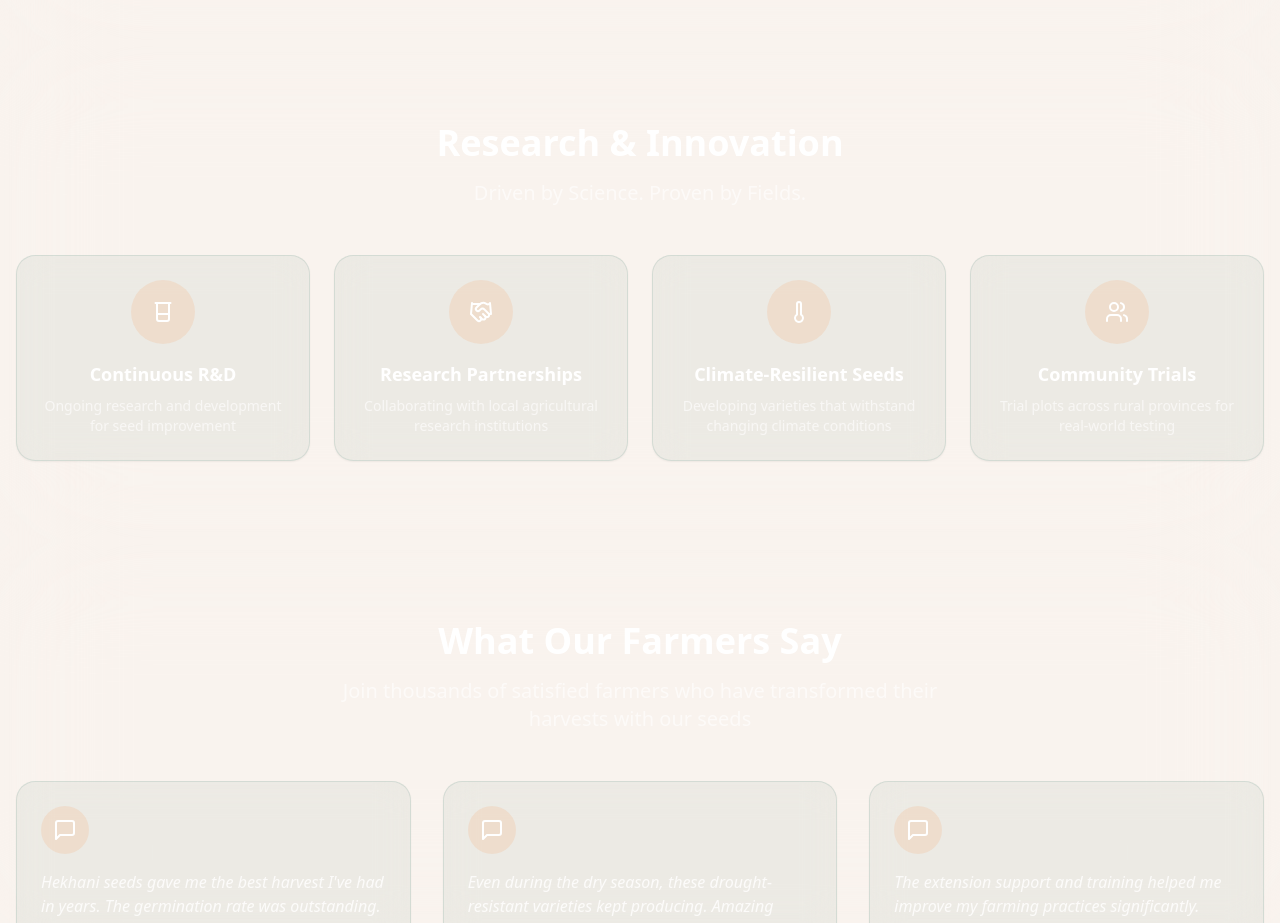
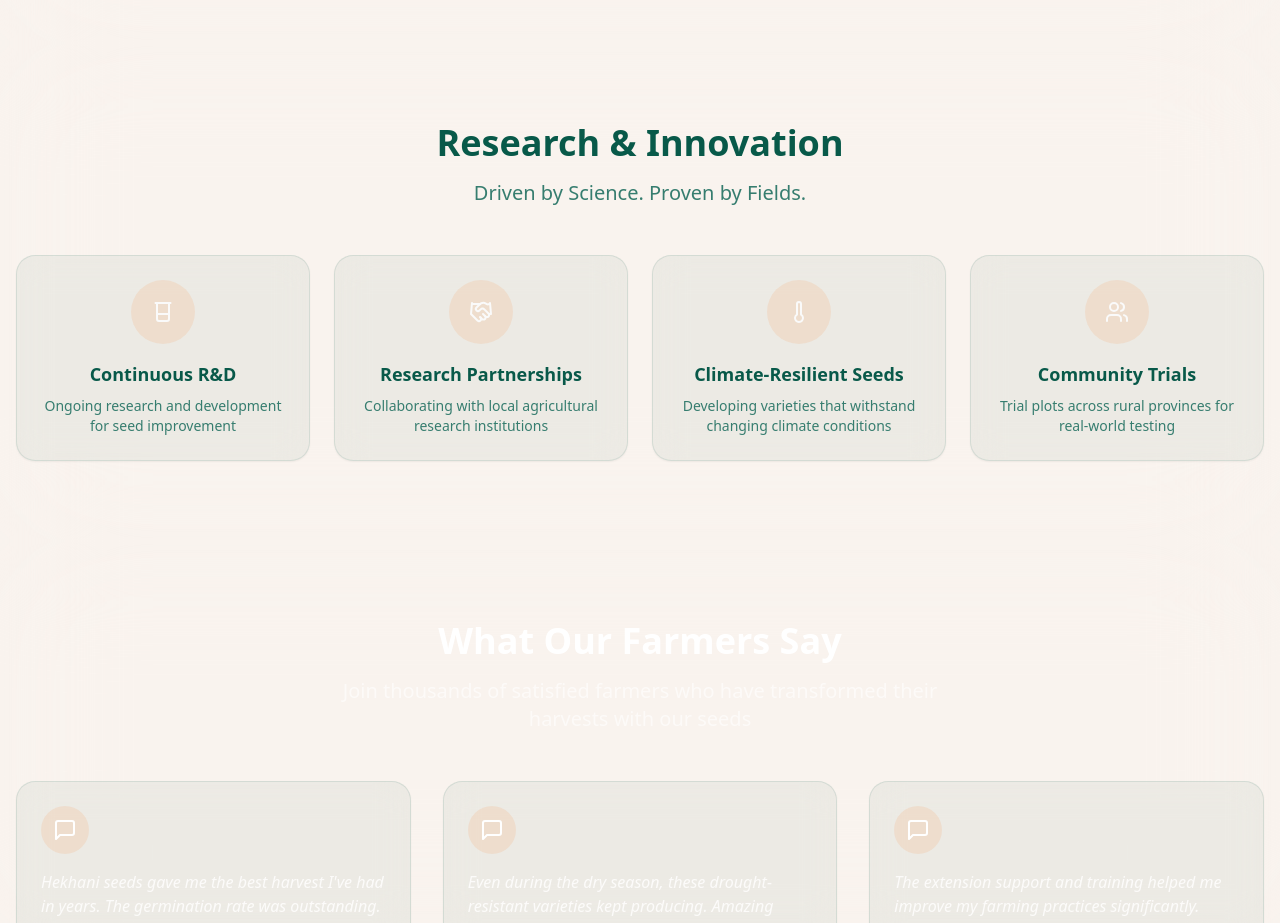
Before and after one commit to Mrcraig-up/hekhani-official-site, a React app: page / in a window 1280 px wide. Shown: the part 5480-6403 px from the top of the page. Built offline with nearby package versions, Linux system fonts and the light colour scheme; the HTML template or start-up script is replaced by a standard one.

Commit message:
Fix color issues and launch

```diff
--- a/src/components/Research.tsx
+++ b/src/components/Research.tsx
@@ -4,22 +4,22 @@ import { Beaker, Handshake, Thermometer, Users } from "lucide-react";
 const Research = () => {
   const initiatives = [
     {
-      icon: <Beaker className="w-6 h-6 text-white" />,
+      icon: <Beaker className="w-6 h-6 text-accent-foreground" />,
       title: "Continuous R&D",
       description: "Ongoing research and development for seed improvement"
     },
     {
-      icon: <Handshake className="w-6 h-6 text-white" />,
+      icon: <Handshake className="w-6 h-6 text-accent-foreground" />,
       title: "Research Partnerships",
       description: "Collaborating with local agricultural research institutions"
     },
     {
-      icon: <Thermometer className="w-6 h-6 text-white" />,
+      icon: <Thermometer className="w-6 h-6 text-accent-foreground" />,
       title: "Climate-Resilient Seeds",
       description: "Developing varieties that withstand changing climate conditions"
     },
     {
-      icon: <Users className="w-6 h-6 text-white" />,
+      icon: <Users className="w-6 h-6 text-accent-foreground" />,
       title: "Community Trials",
       description: "Trial plots across rural provinces for real-world testing"
     }
@@ -30,10 +30,10 @@ const Research = () => {
       <div className="absolute inset-0 bg-accent/5 backdrop-blur-3xl"></div>
       <div className="max-w-7xl mx-auto relative z-10">
         <div className="text-center mb-12">
-          <h2 className="text-4xl font-bold text-white mb-4">
+          <h2 className="text-4xl font-bold text-foreground mb-4">
             Research & Innovation
           </h2>
-          <p className="text-xl text-white/60 max-w-2xl mx-auto">
+          <p className="text-xl text-muted-foreground max-w-2xl mx-auto">
             Driven by Science. Proven by Fields.
           </p>
         </div>
@@ -46,8 +46,8 @@ const Research = () => {
               <div className="w-16 h-16 rounded-full bg-accent/10 flex items-center justify-center mx-auto mb-4 group-hover:bg-accent/20 transition-colors">
                 {initiative.icon}
               </div>
-              <h3 className="text-lg font-semibold mb-2 text-white">{initiative.title}</h3>
-              <p className="text-white/60 text-sm">{initiative.description}</p>
+              <h3 className="text-lg font-semibold mb-2 text-foreground">{initiative.title}</h3>
+              <p className="text-muted-foreground text-sm">{initiative.description}</p>
             </Card>
           ))}
         </div>
```
